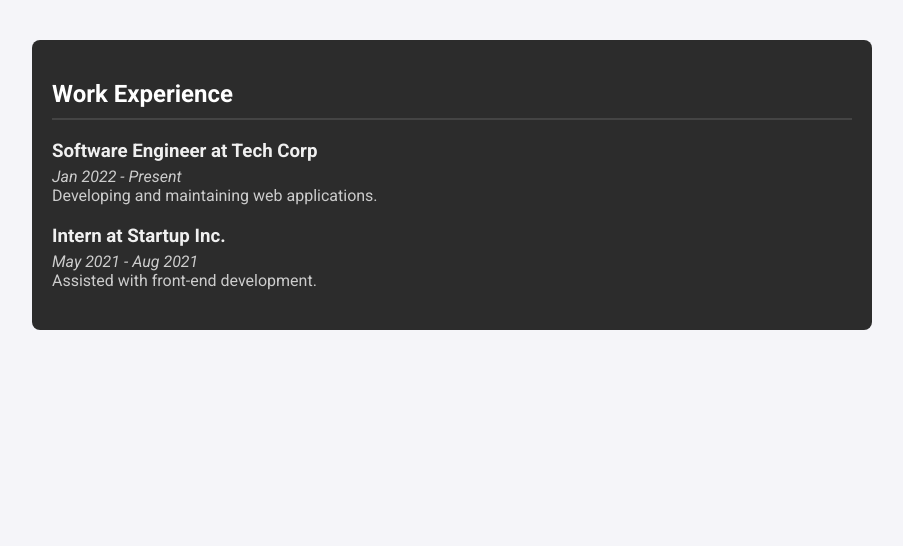
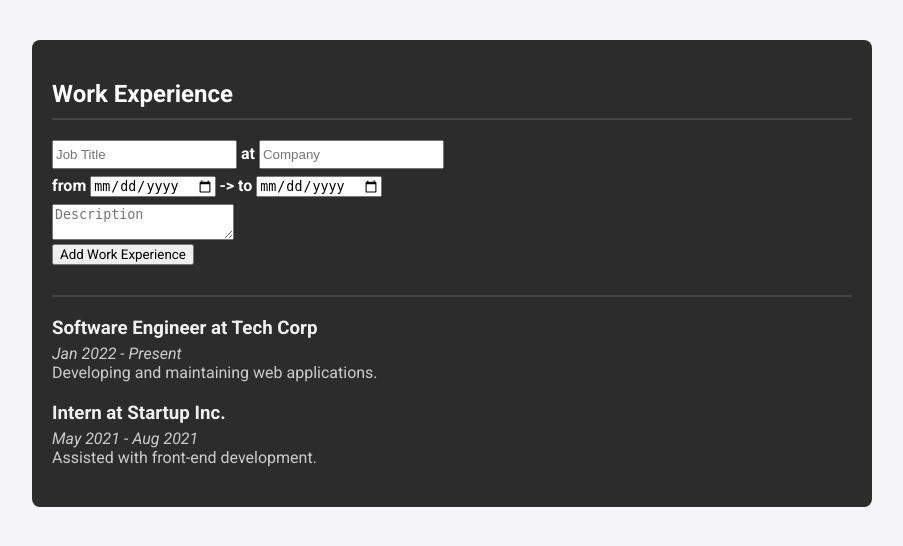
Before and after one commit to bouhormq/Ebuka-Salim-Portfolio, a Flask app: page /work in a window 1280 px wide. Shown: the part 70-616 px from the top of the page, without its empty margins (188-1091 px from the left). Run offline with Flask 2, Linux system fonts and the light colour scheme.

Commit message:
Added form for creation of new positions

```diff
--- a/app/__init__.py
+++ b/app/__init__.py
@@ -1,5 +1,6 @@
 import os
-from flask import Flask, render_template, request, jsonify, url_for
+from datetime import datetime
+from flask import Flask, render_template, request, jsonify, url_for, redirect
 from dotenv import load_dotenv
 import logging
 
@@ -68,6 +69,20 @@ def about():
 def work():
     return render_template('work.html', title="Work Experience", url=os.getenv("URL"), work_experiences=work_experiences)
 
+@app.route('/add_work', methods=['POST'])
+def add_work():
+
+    date1 = datetime.strptime(request.form['date1'], "%Y-%m-%d").strftime("%b %Y")
+    date2 = datetime.strptime(request.form['date2'], "%Y-%m-%d").strftime("%b %Y")
+
+    work_experiences.append({
+        'job_title': request.form['job_title'],
+        'company': request.form['company'],
+        'dates': date1 + ' - ' + date2,
+        'description': request.form['description']
+    })
+    return redirect(url_for('work'))
+
 @app.route('/education')
 def education():
     return render_template('education.html', title="Education", url=os.getenv("URL"), education_history=education_history)
--- a/app/templates/work.html
+++ b/app/templates/work.html
@@ -5,6 +5,15 @@
 {% block content %}
 <div class="info-section">
     <h2>Work Experience</h2>
+    <form method="POST" action="{{ url_for('add_work') }}">
+        <input type="text" name="job_title" placeholder="Job Title" required style="height:23px; margin: 0px 0px 7px;">
+        <b style="color: white;">at</b>
+        <input type="text" name="company" placeholder="Company" required style="height:23px; margin: 0px 0px 7px;"><br/>
+        <b style="color: white;">from</b>  <input type="date" name="date1" placeholder="Dates" required style="margin: 0px 0px 7px;"><b style="color: white;"> -> to </b><input type="date" name="date2" placeholder="Dates" required><br/>
+        <textarea name="description" placeholder="Description" required></textarea><br/>
+        <button type="submit">Add Work Experience</button>
+    </form>
+    <h2></h2>
     {% for work in work_experiences %}
     <div class="info-item">
         <h3>{{ work.job_title }} at {{ work.company }}</h3>
```
Also changed, not shown: 1 other file.
